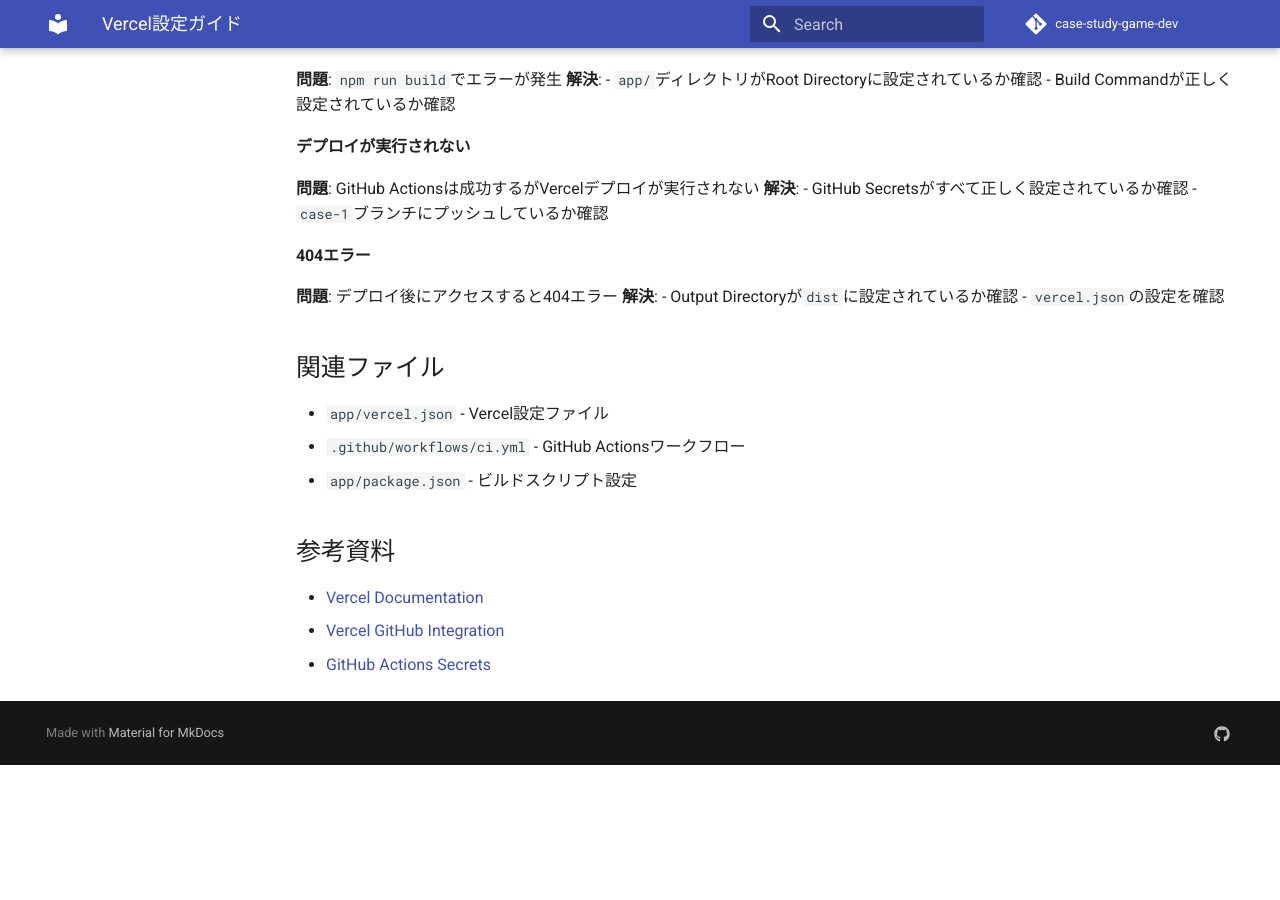
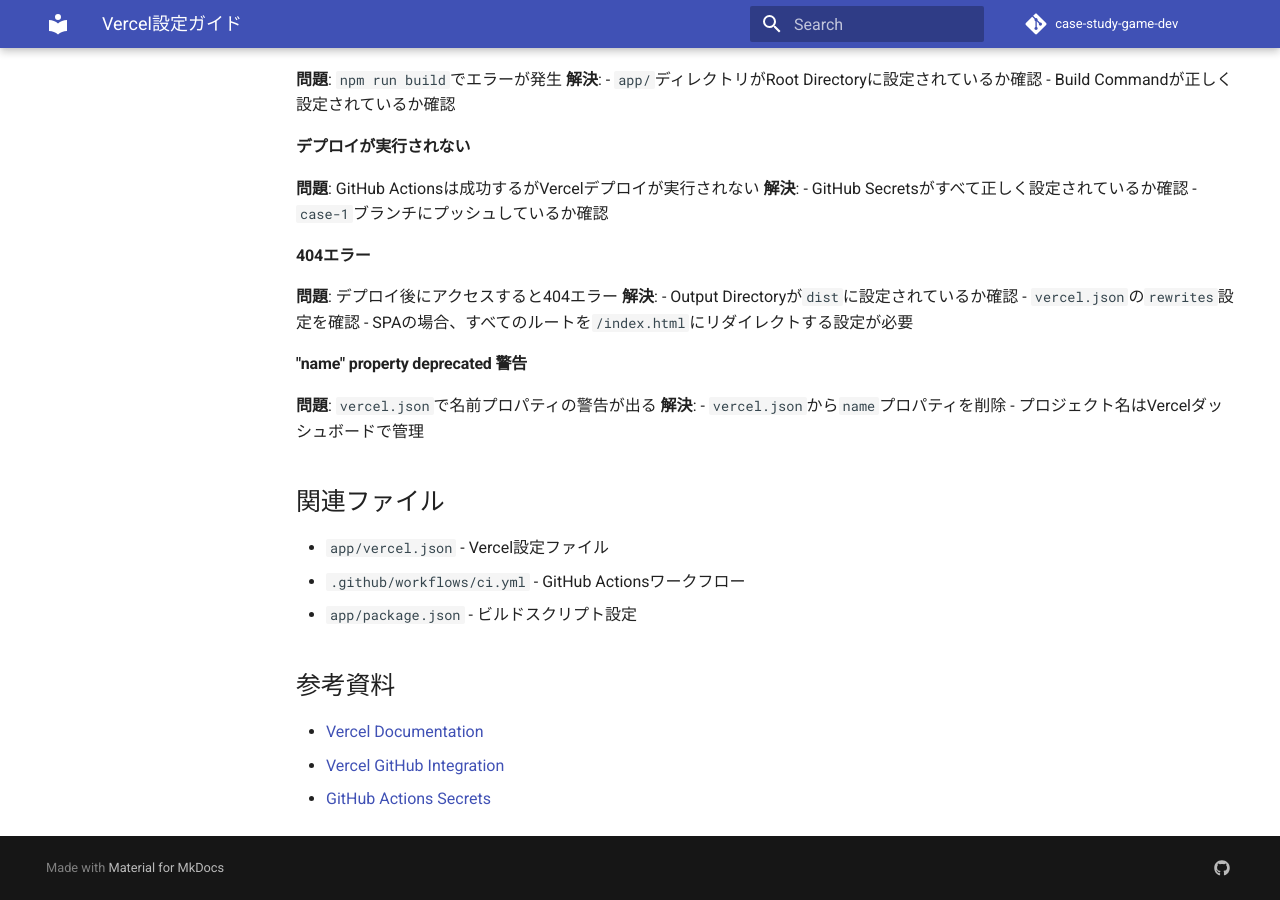
Before and after one commit to k2works/case-study-game-dev, an MkDocs documentation site: the page built from docs/operation/Vercel設定.md, in a window 1280 px wide and 900 px high, scrolled down 2914 px. Built offline with MkDocs 1.6.1 and Material for MkDocs 9.7.7, drawn with Linux system fonts in a browser that asks for light colours; comment, search, counter and statistics services are not loaded; before the commit the page ends 3679 px from its top, so only the background shows below that; some of the changed text lies outside the part shown.

Commit message:
fix: resolve Vercel deployment issues
- Simplify vercel.json configuration (remove deprecated 'name' property)
- Switch to modern rewrites syntax instead of routes
- Update GitHub Actions to use official vercel/action@v1
- Update documentation with troubleshooting for common issues
- Set framework to null for better compatibility

🔧 Generated with [Claude Code](https://claude.ai/code)

Co-Authored-By: Claude <noreply@anthropic.com>

```diff
--- a/docs/operation/Vercel設定.md
+++ b/docs/operation/Vercel設定.md
@@ -26,12 +26,12 @@
 ### 3. プロジェクト設定
 
 #### Framework Preset
-- **Framework Preset**: `Other`を選択
+- **Framework Preset**: `Vite`を選択（自動検出される場合あり）
 
 #### Build and Output Settings
-- **Build Command**: `npm run build`
-- **Output Directory**: `dist`
-- **Install Command**: `npm install`
+- **Build Command**: `npm run build`（自動検出される）
+- **Output Directory**: `dist`（自動検出される）
+- **Install Command**: `npm install`（自動検出される）
 
 #### Root Directory
 - **Root Directory**: `app`を指定
@@ -115,7 +115,15 @@
 **問題**: デプロイ後にアクセスすると404エラー
 **解決**:
 - Output Directoryが`dist`に設定されているか確認
-- `vercel.json`の設定を確認
+- `vercel.json`の`rewrites`設定を確認
+- SPAの場合、すべてのルートを`/index.html`にリダイレクトする設定が必要
+
+#### "name" property deprecated 警告
+
+**問題**: `vercel.json`で名前プロパティの警告が出る
+**解決**:
+- `vercel.json`から`name`プロパティを削除
+- プロジェクト名はVercelダッシュボードで管理
 
 ## 関連ファイル
 
```
Also changed, not shown: 2 other files.
